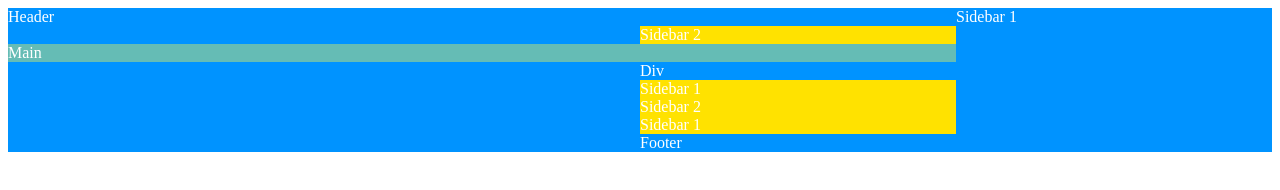
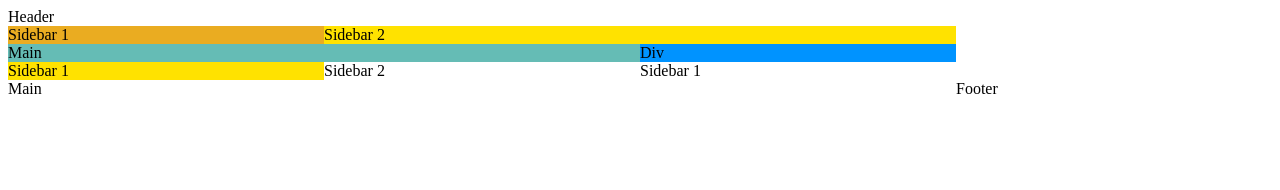
Before and after one commit to nahomie11/Wireframe, a plain HTML site: page index.html in a window 1280 px wide. Drawn offline with Linux system fonts and the light colour scheme.

Commit message:
Update index.html

```diff
--- a/index.html
+++ b/index.html
@@ -20,21 +20,21 @@ header.demo{
     grid-column-start: 1;
     grid-column-end: 4;}
 
-aside.class.a{
+.demo2{
     background-color:rgb(234, 172, 33);}
 
-aside{
+.demo3{
     background-color: rgb(255, 226, 0);}
 
-main.demo{
+.demo4{
     background-color: rgb(101, 188, 181);}
 
-div{
+.demo5{
     background-color: rgb(0, 147, 255);
     grid-column-start: 3;
     grid-column-end: 4;}
 
-aside{
+.demo6{
     background-color: rgb(255, 226, 0);}
 
 footer.demo{
@@ -46,31 +46,31 @@ footer.demo{
     display:grid;
     grid-template-columns: 1fr 1fr 1fr 1fr;}
 
-aside{
+.demo2{
     grid-column-start: 1;
     grid-column-end: 2;}
 
-aside{
+.demo3{
     grid-column-start: 2;
     grid-column-end: 4;}
 
-main{
+.demo4{
     grid-column-start: 1;
     grid-column-end: 3;}
 
-aside{
+.demo6{
     grid-column-start: 1;
     grid-column-end: 2;}
 
-aside{
+.demo7{
     grid-column-start: 2;
     grid-column-end: 3;}
 
-aside{
+.demo8{
     grid-column-start: 3;
     grid-column-end: 4;}
 
-main{
+.demo9{
     grid-column-start: 1;
     grid-column-end: 4;}
 
@@ -79,15 +79,16 @@ main{
 </head>
 
 <div class= "grid">
-    <header class="demo">Header</header>
-    <sidebar class="demo"> Sidebar 1</sidebar>
-    <aside class="demo"> Sidebar 2</aside>
-    <main class="demo">Main</main>
-    <div class="demo">Div</div>
-    <aside class= "demo">Sidebar 1</aside>
-    <aside class= "demo">Sidebar 2</main>
-    <aside class= "demo">Sidebar 1</aside>
-    <footer class="demo">Footer</footer>
+    <header class="demo1">Header</header>
+    <aside class="demo2"> Sidebar 1</aside>
+    <aside class="demo3"> Sidebar 2</aside>
+    <main class="demo4">Main</main>
+    <div class="demo5">Div</div>
+    <aside class= "demo6">Sidebar 1</aside>
+    <aside class= "demo7">Sidebar 2</aside>
+    <aside class= "demo8">Sidebar 1</aside>
+    <main class="demo9">Main</main>
+    <footer class="demo10">Footer</footer>
 </div>
 
 </html>
```
